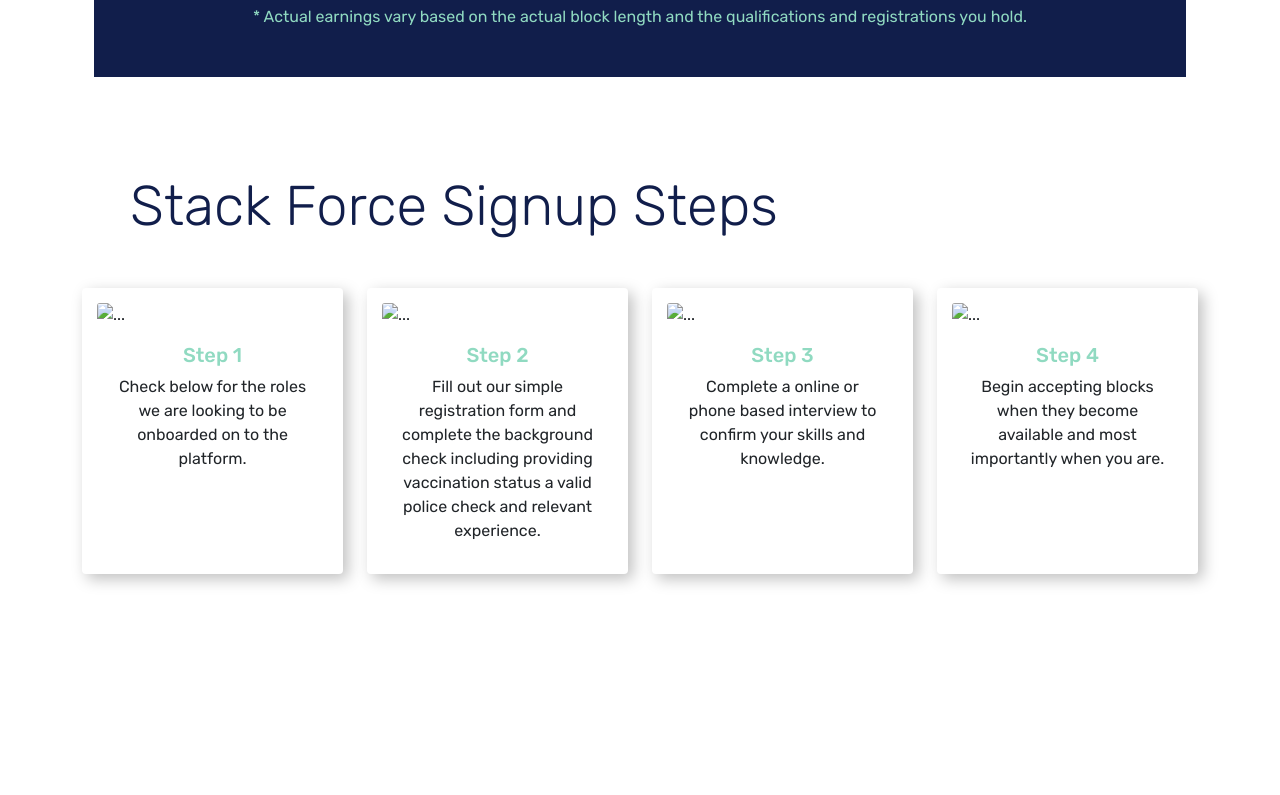
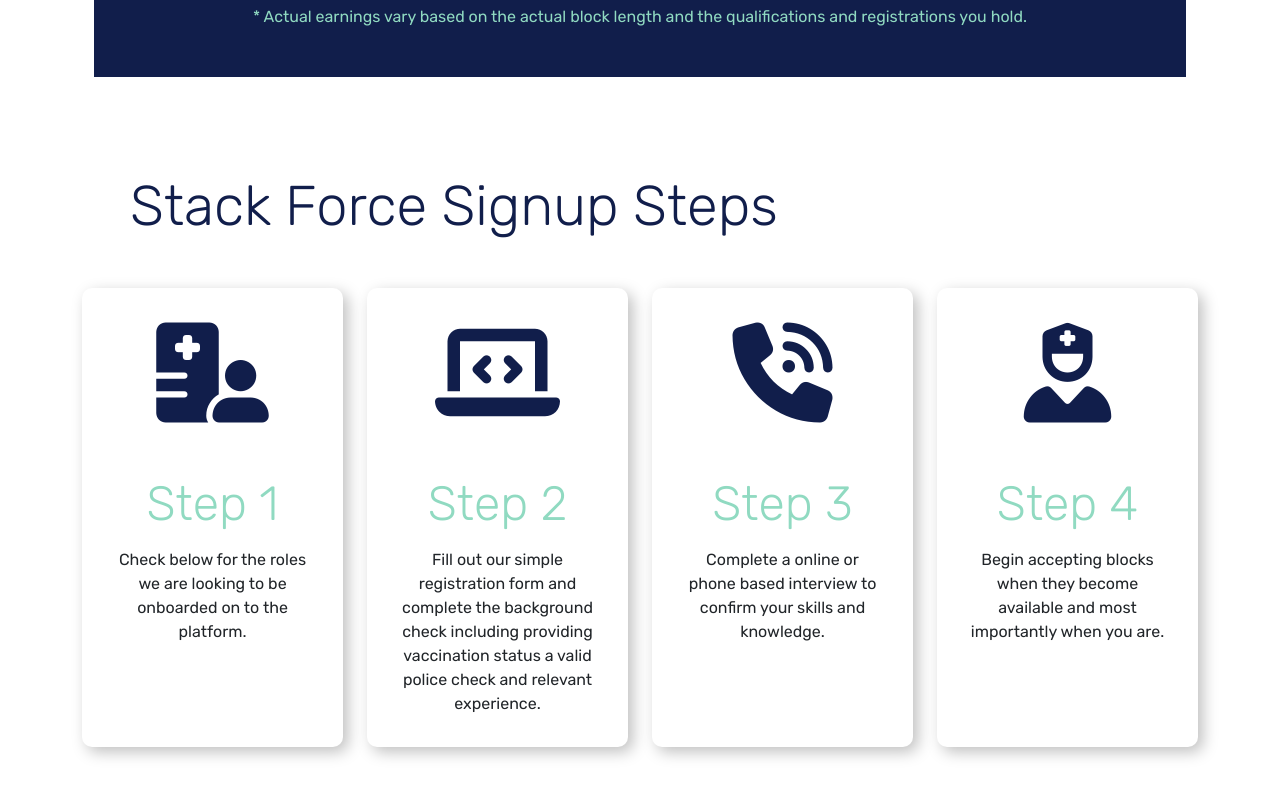
Before and after one commit to OsmanRana/completeacm, a plain HTML site: page index.html in a window 1280 px wide. Shown: the part 585-1380 px from the top of the page. Before the commit the page ends 1207 px from the top, so only its background shows below. Drawn offline with nearby package versions, Linux system fonts and the light colour scheme.

Commit message:
icon added

```diff
--- a/index.html
+++ b/index.html
@@ -5,6 +5,7 @@
     <meta http-equiv="X-UA-Compatible" content="IE=edge">
     <meta name="viewport" content="width=device-width, initial-scale=1.0">
     <link href="https://cdn.jsdelivr.net/npm/bootstrap@5.1.3/dist/css/bootstrap.min.css" rel="stylesheet" integrity="sha384-1BmE4kWBq78iYhFldvKuhfTAU6auU8tT94WrHftjDbrCEXSU1oBoqyl2QvZ6jIW3" crossorigin="anonymous">
+    <script src="https://kit.fontawesome.com/c6a64dc56b.js" crossorigin="anonymous"></script>
     <link rel="stylesheet" href="style.css">
     <title>Completeacm Landing Page</title>
 </head>
@@ -22,23 +23,23 @@
         </div>
     </header>
     <main>
-        <section class="section1 my-5">
+        <section class="section2 my-5">
             <h1 class="display-4 my-5 title ps-5">Stack Force Signup Steps</h1>
             <div class="row row-cols-1 row-cols-md-4 g-4">
                 <div class="col">
                   <div class="card h-100">
-                    <img src="..." class="card-img-top" alt="...">
+                    <i class="fas fa-hospital-user icon"></i>
                     <div class="card-body">
-                      <h5 class="card-title">Step 1</h5>
+                      <h5 class="card-title display-5 my-3">Step 1</h5>
                       <p class="card-text">Check below for the roles we are looking to be onboarded on to the platform.</p>
                     </div>
                   </div>
                 </div>
                 <div class="col">
                   <div class="card h-100">
-                    <img src="..." class="card-img-top" alt="...">
+                    <i class="fas fa-laptop-code icon"></i>
                     <div class="card-body">
-                      <h5 class="card-title">Step 2</h5>
+                      <h5 class="card-title display-5 my-3">Step 2</h5>
                       <p class="card-text">Fill out our simple registration form and complete the background check including providing
                         vaccination status a valid police check and relevant experience.</p>
                     </div>
@@ -46,18 +47,18 @@
                 </div>
                 <div class="col">
                   <div class="card h-100">
-                    <img src="..." class="card-img-top" alt="...">
+                    <i class="fas fa-phone-volume icon"></i>
                     <div class="card-body">
-                      <h5 class="card-title">Step 3</h5>
+                      <h5 class="card-title display-5 my-3">Step 3</h5>
                       <p class="card-text">Complete a online or phone based interview to confirm your skills and knowledge.</p>
                     </div>
                   </div>
                 </div>
                 <div class="col">
                   <div class="card h-100">
-                    <img src="..." class="card-img-top" alt="...">
+                    <i class="fas fa-user-nurse icon"></i>
                     <div class="card-body">
-                      <h5 class="card-title">Step 4</h5>
+                      <h5 class="card-title display-5 my-3">Step 4</h5>
                       <p class="card-text">Begin accepting blocks when they become available and most importantly when you are.</p>
                     </div>
                   </div>
--- a/style.css
+++ b/style.css
@@ -37,6 +37,7 @@ body{
 }
 .card{
     border: none;
+    border-radius: 10px;
     padding: 15px;
     box-shadow: 5px 5px 15px rgba(0, 0, 0, 0.25);
 }
@@ -46,3 +47,9 @@ body{
 .card-title{
     color: var(--secondary);
 }
+.icon {
+    font-size: 100px;
+    text-align: center;
+    padding: 20px;
+    color: var(--primary);
+}
```
